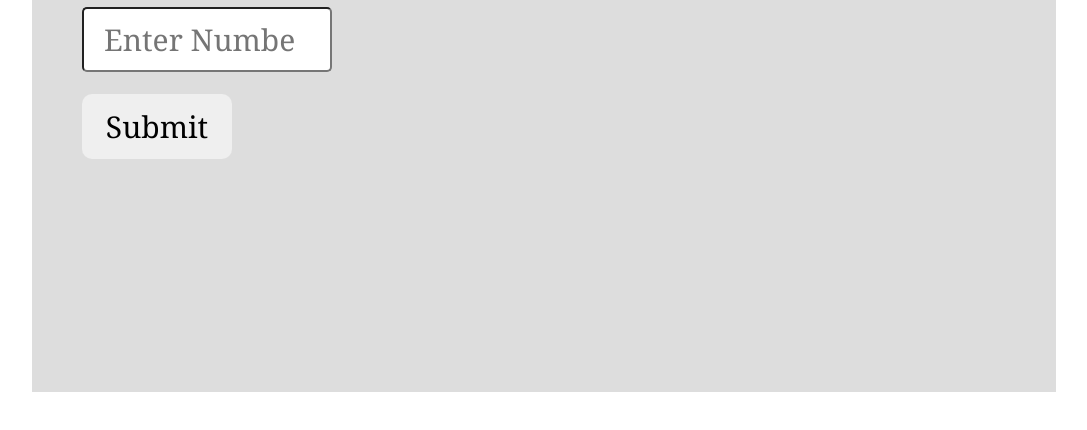
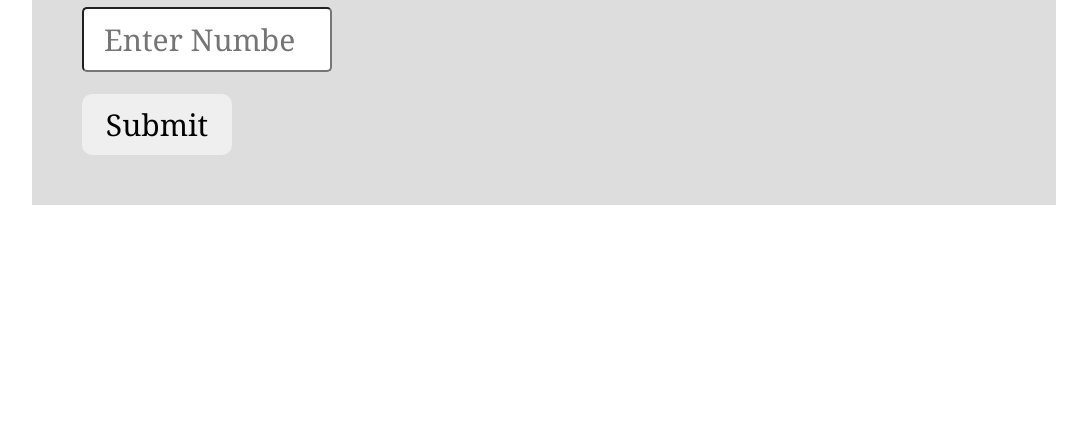
Before and after one commit to coder-rahman/jsConditionalStatement, a plain HTML site: page index.html in a window 1280 px wide. Shown: the part 168-598 px from the top of the page, without its empty margins (96-1183 px from the left). Drawn offline with Linux system fonts and the light colour scheme.

Commit message:
Update index.html

```diff
--- a/index.html
+++ b/index.html
@@ -15,7 +15,7 @@
 			}
 			.container{
 				width:80%;
-				height:560px;
+				max-height:600px;
 				background:#ddd;
 				margin:0 auto;
 				padding:50px;
@@ -30,14 +30,14 @@
 			input{
 				padding:20px;
 				width:250px;
-				height:65px;
+				max-height:65px;
 				border-radius:5px;
 				font-size:30px;
 			}
 			#submitButton{
 				padding:10px;
 				width:150px;
-				height:65px;
+				max-height:65px;
 				border:none;
 				border-radius:10px;
 				font-size:30px;
```
